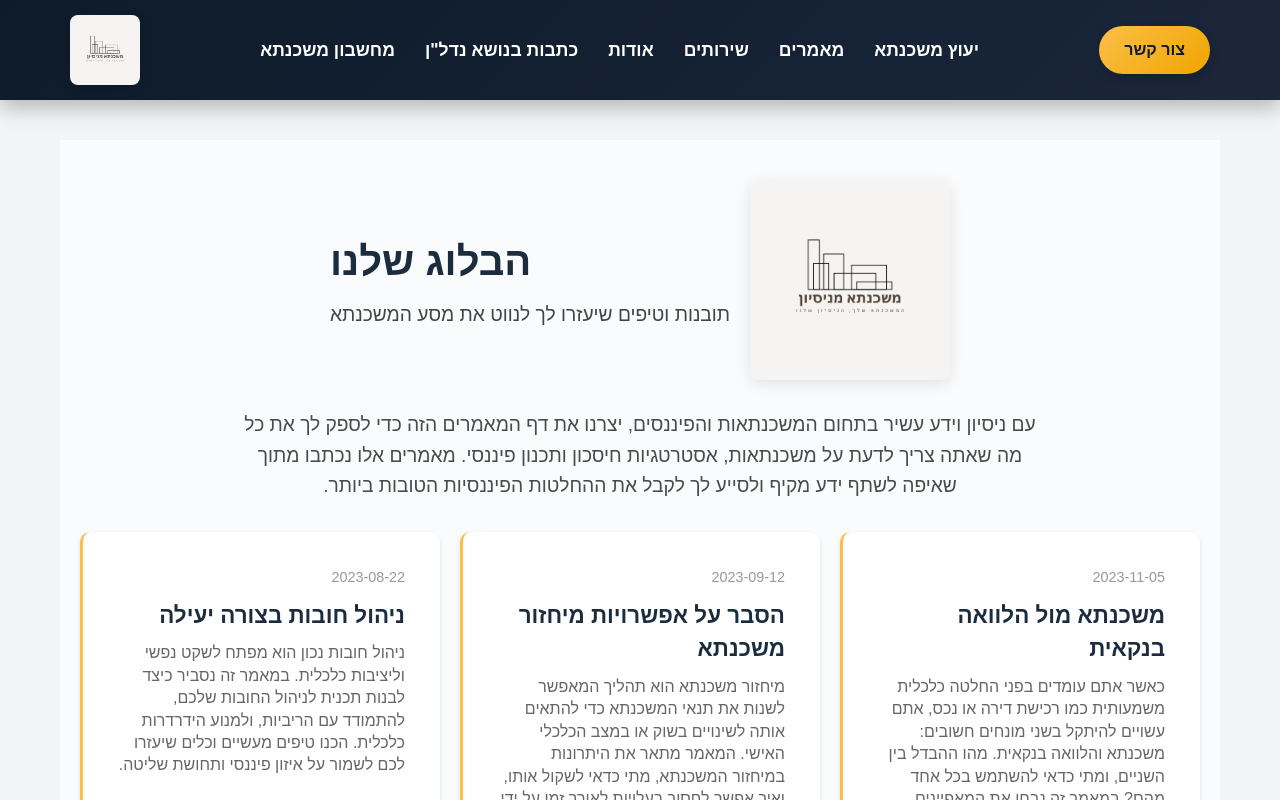
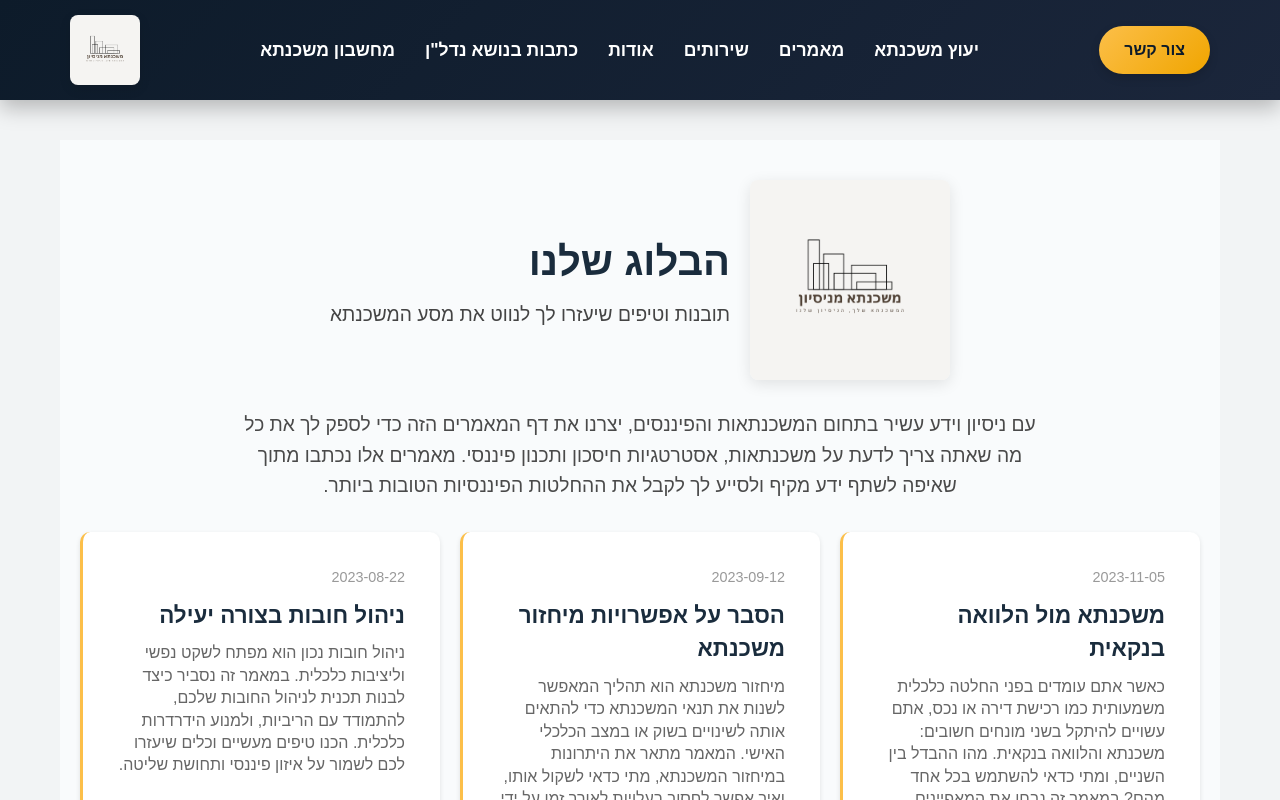
Before and after one commit to aviadazriel/special-web, a React (Create React App) app: page /articles in a window 1280 px wide. Shown: the top 800 px of the page. Built offline with nearby package versions, Linux system fonts and the light colour scheme.

Commit message:
page aligment

```diff
--- a/src/pages/ArticlePage.js
+++ b/src/pages/ArticlePage.js
@@ -79,6 +79,8 @@ const PageHeader = styled.h1`
   color: #1a2c3d;
   font-weight: bold;
   margin: 0;
+  direction: rtl;
+  text-align: right;
 `;
 
 const PageSubHeader = styled.p`
```
